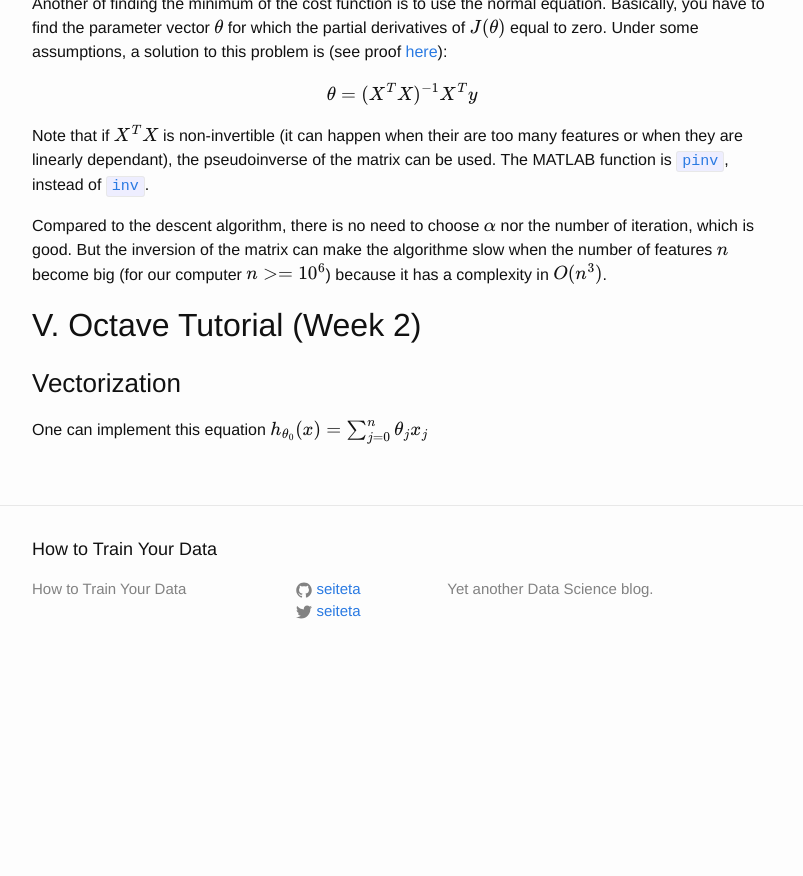
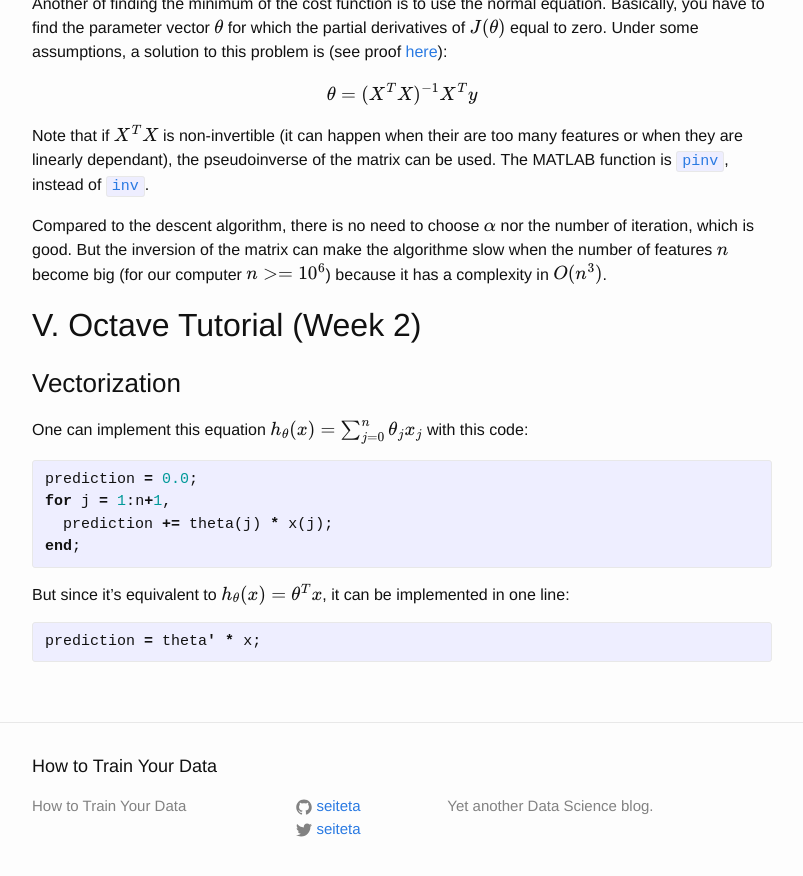
Before and after one commit to seiteta/seiteta.github.io_old, a Jekyll site: the page built from _posts/2014-12-04-machine-learning-notes.md, in a window 1280 px wide and 900 px high, scrolled down 3394 px. Shown: the top 876 px of the window, without its empty margins (238-1041 px from the left). Built offline with Jekyll 4.4.1, drawn with Linux system fonts in a browser that asks for light colours; formulas are drawn with MathJax 3; before the commit the page ends 4077 px from its top, so only the background shows below that.

Commit message:
Update 2014-12-04-machine-learning-notes.md

```diff
--- a/_posts/2014-12-04-machine-learning-notes.md
+++ b/_posts/2014-12-04-machine-learning-notes.md
@@ -123,5 +123,17 @@ Compared to the descent algorithm, there is no need to choose $$\alpha$$ nor the
 
 ### Vectorization
 
-One can implement this equation
-$$h_{\theta_0}(x) = \sum_{j=0}^{n} \theta_j x_j$$
+One can implement this equation $$h_{\theta}(x) = \sum_{j=0}^{n} \theta_j x_j$$ with this code:
+
+{% highlight matlab %}
+prediction = 0.0;
+for j = 1:n+1,
+  prediction += theta(j) * x(j);
+end;
+{% endhighlight %}
+
+But since it's equivalent to $$h_{\theta}(x) = \theta^T x$$, it can be implemented in one line:
+
+{% highlight matlab %}
+prediction = theta' * x;
+{% endhighlight %}
```
